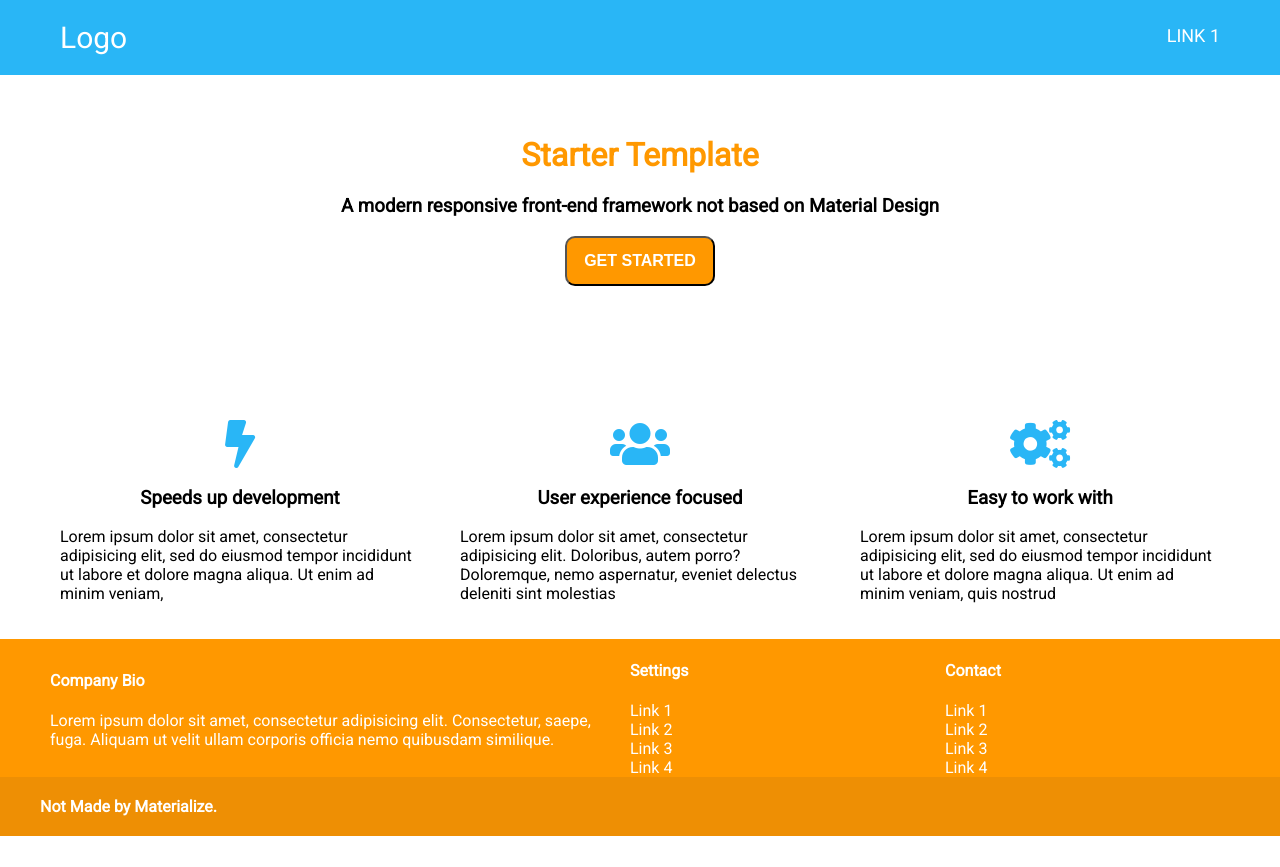
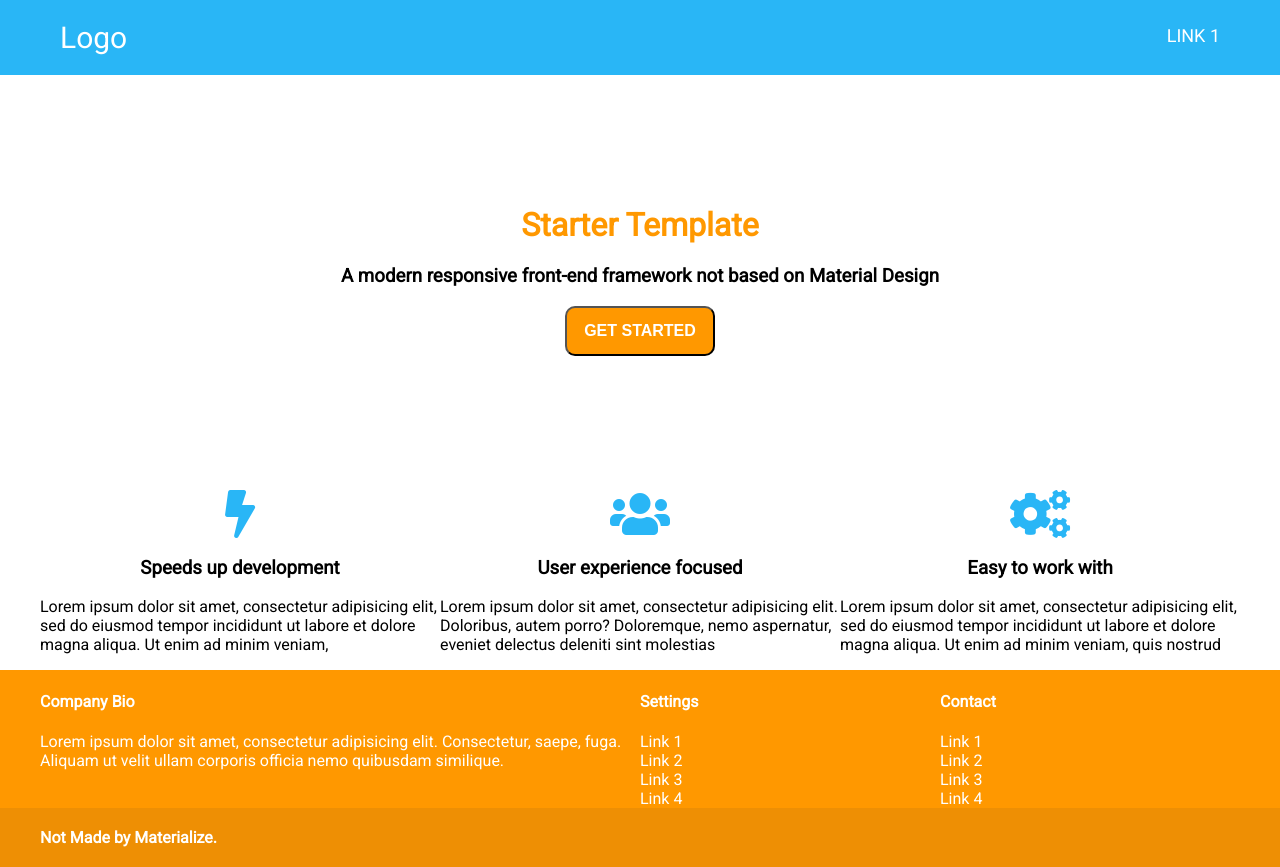
Before and after one commit to belcboo/Responsive-Template---codehid, a plain HTML site: page index.html in a window 1280 px wide. Before the commit the page ends 836 px from the top, so only its background shows below. Drawn offline with Linux system fonts and the light colour scheme.

Commit message:
Responsive Fixes complete.

```diff
--- a/assets/sass/styles.scss
+++ b/assets/sass/styles.scss
@@ -204,13 +204,15 @@ footer {
 
   .grid1 {
     width: 768px;
-    padding-top: 0;
   }
 
   .container-1 {
     display: flex;
     height: 400px;
-    padding: 0;
+
+    div {
+      flex: 1;
+    }
   }
 
   .container-2 {
@@ -218,6 +220,7 @@ footer {
 
     div {
       flex: 1;
+      padding: 0;
     }
   }
 
@@ -229,12 +232,15 @@ footer {
 
     .box-5 {
       flex: 2;
-      padding: 20px;
+      padding-left: 0px;
+      padding-right: 0px;
     }
 
     .box-6,
     .box-7 {
       flex: 1;
+      padding-left: 0px;
+      padding-right: 0px;
     }
   }
 
@@ -279,12 +285,15 @@ footer {
 
     .box-5 {
       flex: 2;
-      padding: 10px;
+      padding-left: 0px;
+      padding-right: 0px;
     }
 
     .box-6,
     .box-7 {
       flex: 1;
+      padding-left: 0px;
+      padding-right: 0px;
 
       ul li {
         list-style-type: none;
@@ -295,14 +304,6 @@ footer {
 
   .base {
     width: 1200px;
-    margin-left: auto;
-    margin-right: auto;
-    padding: 20px;
 
-    a {
-      color: white;
-      font-weight: bold;
-      text-decoration: none;
-    }
   }
 }
```
Also changed, not shown: assets/css/styles.css.
